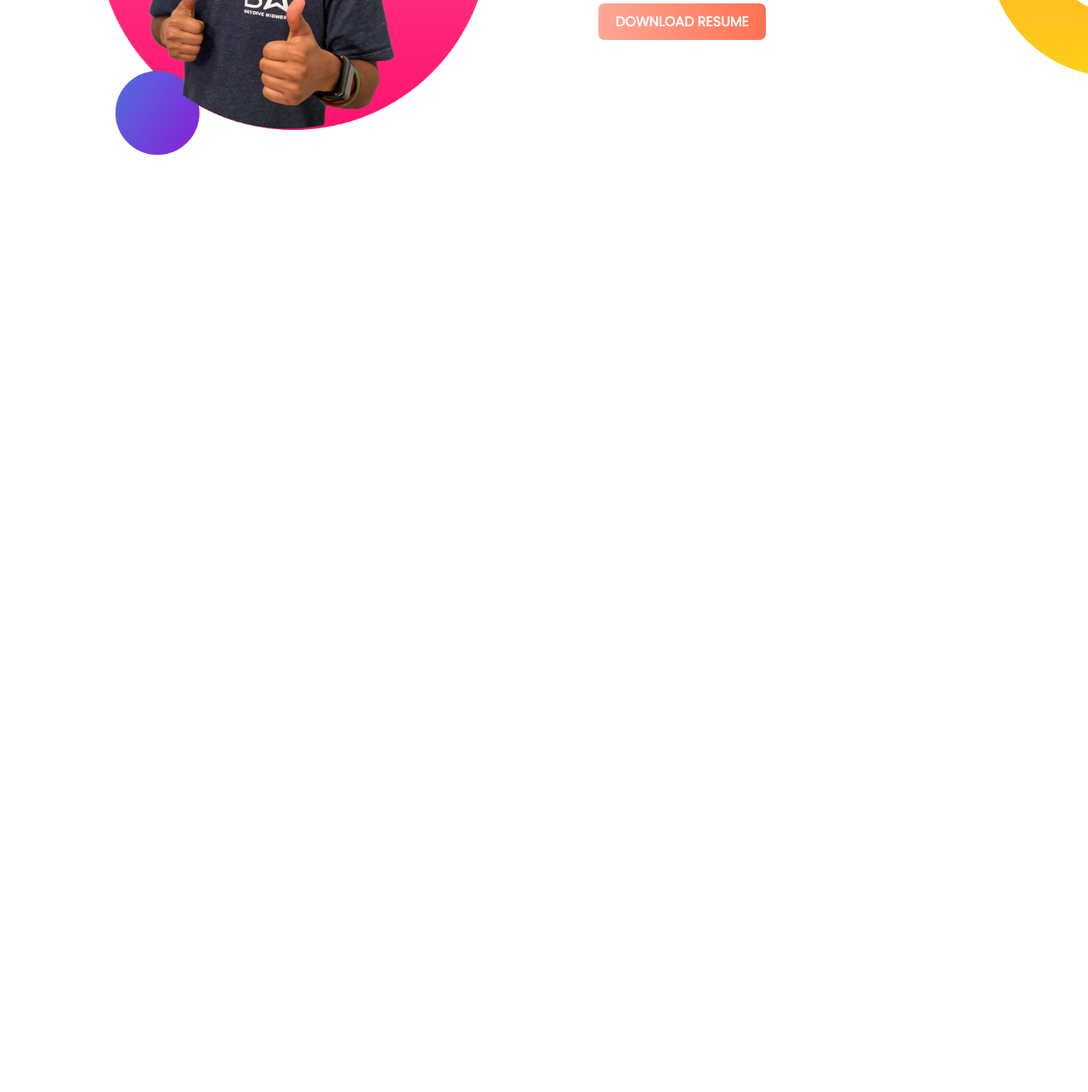
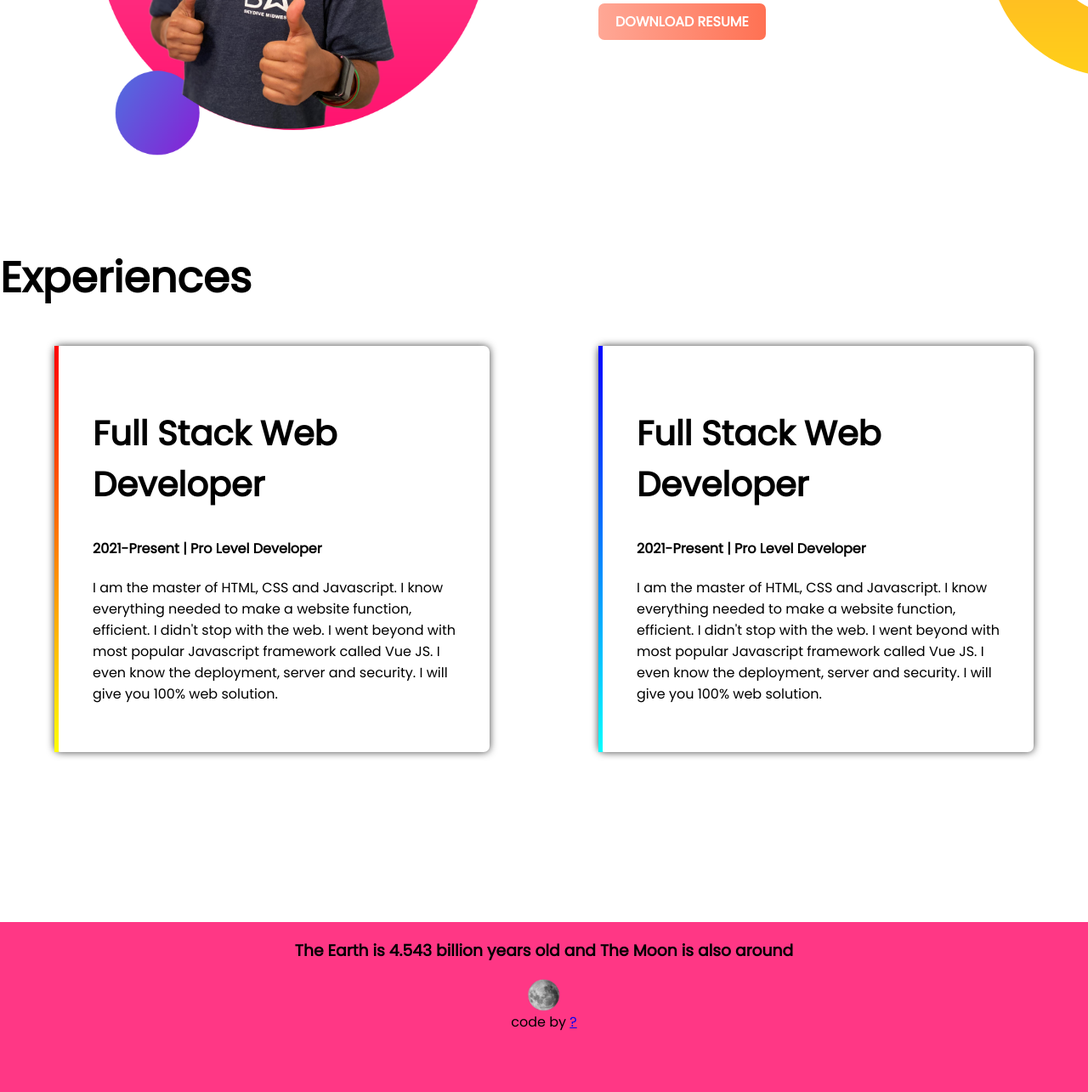
Before and after one commit to taibislamdipu/developer-portfolio-practice, a plain HTML site: page index.html in a window 1280 px wide. Shown: the part 924-2209 px from the top of the page at 85% size. Before the commit the page ends 1214 px from the top, so only its background shows below. Drawn offline with Linux system fonts and the light colour scheme.

Commit message:
all basic done

```diff
--- a/css/style.css
+++ b/css/style.css
@@ -5,7 +5,7 @@ body{
     margin: 0px;
 }
 
-section{
+.flex-component{
     display: flex;
     margin-bottom: 100px;
 }
@@ -14,6 +14,9 @@ section h1{
     font-size: 50px;
 }
 
+h2{
+    font-size: 40px;
+}
 .orange-color{
     color: orange;
 }
@@ -48,3 +51,40 @@ section h1{
     background-position: right;
 
 }
+
+.experience-left{
+    -webkit-box-shadow: 0px 0px 10px 0px rgba(0,0,0,0.75);
+    -moz-box-shadow: 0px 0px 10px 0px rgba(0,0,0,0.75);
+    box-shadow: 0px 0px 10px 0px rgba(0,0,0,0.75);
+
+    padding: 40px;
+    border-left: 5px solid;
+    border-radius: 7px;
+    border-image: linear-gradient(red, yellow);
+    border-image-slice: 1;
+}
+
+.experience-right{
+    -webkit-box-shadow: 0px 0px 10px 0px rgba(0,0,0,0.75);
+    -moz-box-shadow: 0px 0px 10px 0px rgba(0,0,0,0.75);
+    box-shadow: 0px 0px 10px 0px rgba(0,0,0,0.75);
+
+    padding: 40px;
+    border-left: 5px solid;
+    border-radius: 7px;
+    border-image: linear-gradient(blue, cyan);
+    border-image-slice: 1;
+}
+
+footer{
+    background-color: #FF3785;
+    height: 200px;
+    display: flex;
+    align-items: center;
+    flex-direction: column;
+    margin-top: 200px;
+}
+
+footer img{
+    width: 40px;
+}
--- a/index.html
+++ b/index.html
@@ -22,7 +22,7 @@
 
 <body>
     <!-- top section -->
-    <section class="top-section">
+    <section class="top-section flex-component">
         <div class="half-width">
             <h1>Welcome To</h1>
             <h1><span class="orange-color">Peter Parker</span> World </h1>
@@ -43,7 +43,7 @@
     </section>
 
     <!-- dream area -->
-    <section class="dream-area">
+    <section class="dream-area flex-component">
         <div class="half-width">
             <img src="images/jhankar2.png" alt="">
         </div>
@@ -58,6 +58,35 @@
             <a href="https://www.linkedin.com/in/taibislamdipu/" target="_blank" class="orange-button">DOWNLOAD RESUME</a>
         </div>
     </section>
+
+    <!-- experience area -->
+
+    <section>
+        <h1>Experiences</h1>
+
+        <div class="flex-component">
+            <div class="half-width experience-left">
+                <h2>Full Stack Web Developer</h2>
+                <h4>2021-Present | Pro Level Developer</h4>
+                <p>
+                    I am the master of HTML, CSS and Javascript. I know everything needed to make a website function, efficient. I didn't stop with the web. I went beyond with most popular Javascript framework called Vue JS. I even know the deployment, server and security. I will give you 100% web solution.
+                </p>
+            </div>
+            <div class="half-width experience-right">
+                <h2>Full Stack Web Developer</h2>
+                <h4>2021-Present | Pro Level Developer</h4>
+                <p>
+                    I am the master of HTML, CSS and Javascript. I know everything needed to make a website function, efficient. I didn't stop with the web. I went beyond with most popular Javascript framework called Vue JS. I even know the deployment, server and security. I will give you 100% web solution.
+                </p>
+            </div>
+        </div>
+    </section>
+
+    <footer>
+        <h3>The Earth is 4.543 billion years old and The Moon is also around</h3>
+        <img src="images/moon.gif" alt="">
+        <span>code by <a href="https://www.linkedin.com/in/taibislamdipu/" target="_blank">?</a></span>
+    </footer>
 </body>
 
 </html>
```
Also changed, not shown: images/moon.gif (added).
